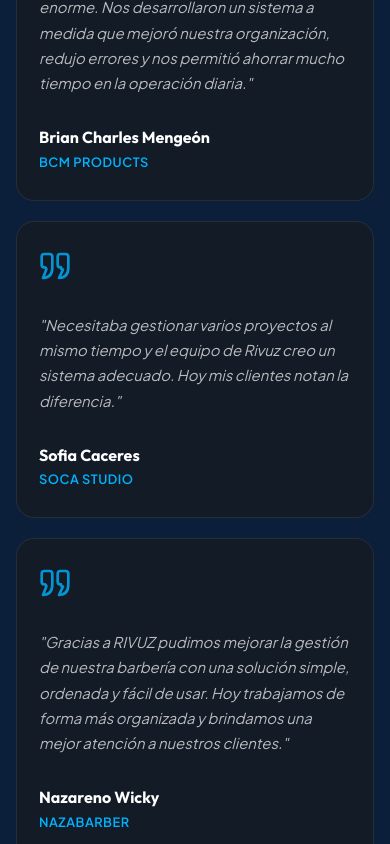
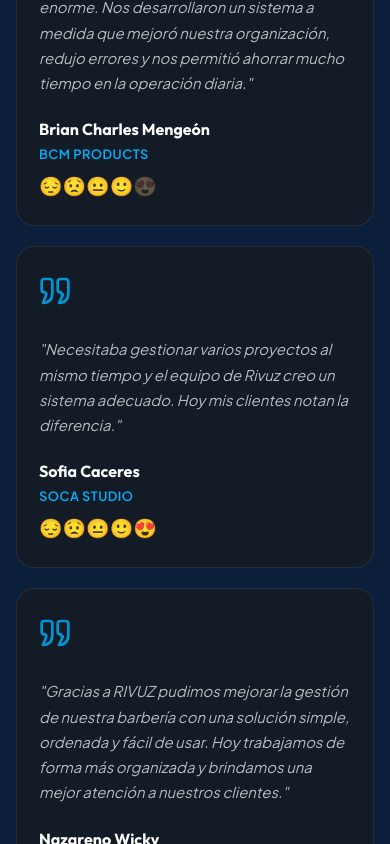
Before and after one commit to lihuensg/rivuz-react, a React (Vite) app: page / in a window 390 px wide. Shown: the part 5860-6704 px from the top of the page. Built offline with nearby package versions, Linux system fonts and the light colour scheme.

Commit message:
feat: add RatingInteraction component and integrate it into Testimonials for enhanced user feedback

```diff
--- a/src/components/Testimonials/Testimonials.css
+++ b/src/components/Testimonials/Testimonials.css
@@ -36,13 +36,21 @@
     line-height: 1.7;
     color: var(--text-secondary);
     font-style: italic;
-    margin-bottom: 32px;
+    margin-bottom: 24px;
     flex-grow: 1;
+}
+
+.testimonial-rating {
+    margin-bottom: 0;
+    display: flex;
+    justify-content: flex-end;
+    flex-shrink: 0;
 }
 
 .client-meta {
     display: flex;
-    align-items: center;
+    align-items: flex-end;
+    justify-content: space-between;
     gap: 16px;
 }
 
@@ -110,4 +118,14 @@
     .client-role {
         font-size: 0.8rem;
     }
+
+    .client-meta {
+        align-items: flex-start;
+        flex-direction: column;
+        gap: 10px;
+    }
+
+    .testimonial-rating {
+        justify-content: flex-start;
+    }
 }
--- a/src/components/Testimonials/Testimonials.tsx
+++ b/src/components/Testimonials/Testimonials.tsx
@@ -1,10 +1,12 @@
 import React from 'react';
 import './Testimonials.css';
+import { RatingInteraction } from '../ui/emoji-rating';
 
 interface Testimonial {
   quote: string;
   name: string;
   role: string;
+  rating: number;
 }
 
 const Testimonials: React.FC = () => {
@@ -12,17 +14,20 @@ const Testimonials: React.FC = () => {
     {
       quote: "Necesitábamos digitalizar procesos que hacíamos de manera manual y el cambio fue enorme. Nos desarrollaron un sistema a medida que mejoró nuestra organización, redujo errores y nos permitió ahorrar mucho tiempo en la operación diaria.",
       name: "Brian Charles Mengeón",
-      role: "BCM Products"
+      role: "BCM Products",
+      rating: 4
     },
     {
       quote: "Necesitaba gestionar varios proyectos al mismo tiempo y el equipo de Rivuz creo un sistema adecuado. Hoy mis clientes notan la diferencia.",
       name: "Sofia Caceres",
-      role: "SOCA STUDIO"
+      role: "SOCA STUDIO",
+      rating: 5
     },
     {
       quote: "Gracias a RIVUZ pudimos mejorar la gestión de nuestra barbería con una solución simple, ordenada y fácil de usar. Hoy trabajamos de forma más organizada y brindamos una mejor atención a nuestros clientes.",
       name: "Nazareno Wicky",
-      role: "NazaBarber"
+      role: "NazaBarber",
+      rating: 5
     }
   ];
 
@@ -55,6 +60,7 @@ const Testimonials: React.FC = () => {
                   <h4 className="client-name">{testimonial.name}</h4>
                   <p className="client-role">{testimonial.role}</p>
                 </div>
+                <RatingInteraction value={testimonial.rating} className="testimonial-rating" />
               </div>
             </div>
           ))}
--- /dev/null
+++ b/src/components/ui/emoji-rating.tsx
@@ -0,0 +1,58 @@
+"use client"
+
+import { cn } from '../../lib/utils'
+
+interface RatingInteractionProps {
+  value?: number
+  className?: string
+}
+
+const ratingData = [
+  { emoji: '😔', label: 'Terrible' },
+  { emoji: '😟', label: 'Poor' },
+  { emoji: '😐', label: 'Okay' },
+  { emoji: '🙂', label: 'Good' },
+  { emoji: '😍', label: 'Amazing' },
+]
+
+export function RatingInteraction({ value = 5, className }: RatingInteractionProps) {
+  const displayRating = Math.max(1, Math.min(value, 5))
+
+  return (
+    <div
+      className={cn(
+        'inline-flex items-center',
+        className,
+      )}
+      aria-label={`Rating ${displayRating} de 5`}
+    >
+      <div className="flex items-center gap-1.5 sm:gap-2">
+        {ratingData.map((item, i) => {
+          const value = i + 1
+          const isActive = value <= displayRating
+
+          return (
+            <div
+              key={item.label}
+              className={cn(
+                'flex items-center justify-center transition-all duration-200 ease-out',
+                isActive ? 'opacity-100' : 'opacity-35',
+              )}
+            >
+              <span
+                className={cn(
+                  'select-none text-[1.18rem] leading-[1.2] transition-all duration-200 ease-out sm:text-[1.28rem]',
+                  isActive ? 'grayscale-0' : 'grayscale-[0.45]',
+                )}
+              >
+                {item.emoji}
+              </span>
+            </div>
+          )
+        })}
+      </div>
+    </div>
+  )
+}
+
+export default RatingInteraction
```
